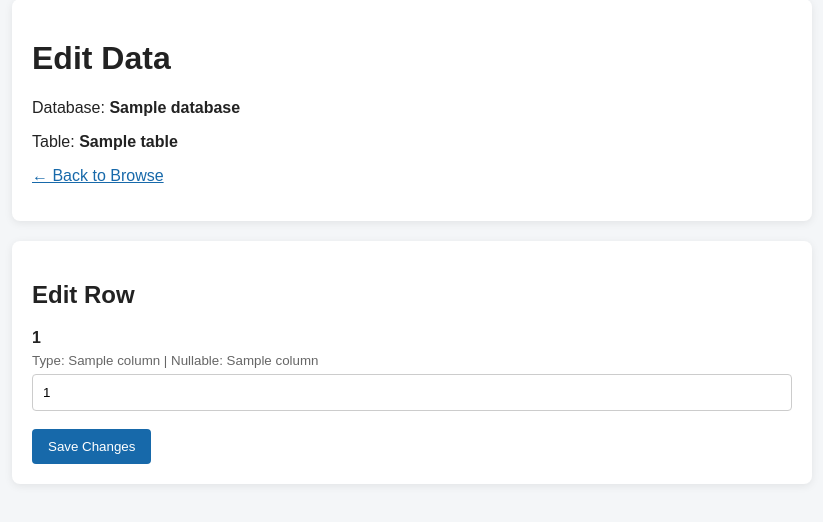
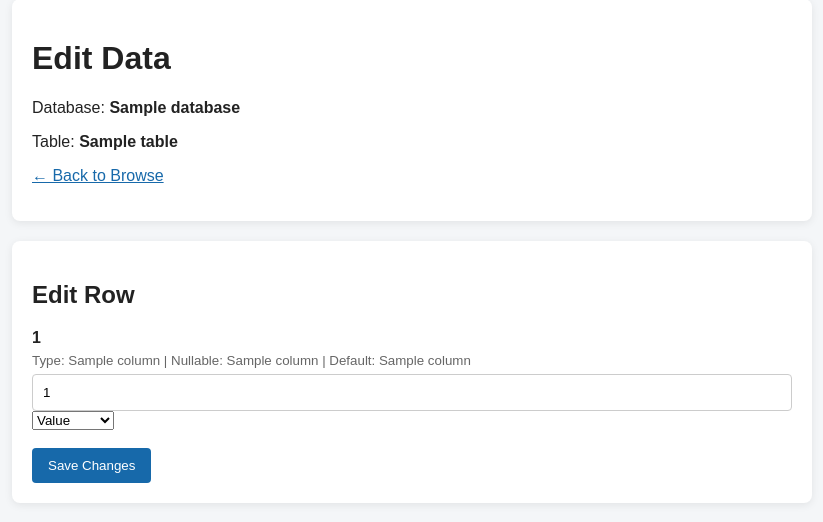
Before and after one commit to fikdaf/custom-panel, a Flask app: template templates/table_edit.html in a window 1280 px wide. Shown: the part 81-603 px from the top of the page, without its empty margins (228-1051 px from the left). Run offline with Flask 3, Linux system fonts and the light colour scheme; the template is opened without the code that fills it: most values are stand-ins (such as "Sample title", 1, 10 or a date in 2020); parts of the project's set-up code (start-up, migrations or seed data) failed here and were passed over.

Commit message:
Add explicit NULL DEFAULT value modes

```diff
--- a/app.py
+++ b/app.py
@@ -1765,22 +1765,27 @@ def insert_table_row(database_name, table_name):
                     if "auto_increment" in extra.lower():
                         continue
 
-                    value = request.form.get(column_name, "").strip()
-
-                    if value == "":
-                        if column_default is not None:
-                            # Omit the column so MariaDB applies its DEFAULT.
-                            continue
-
-                        if is_nullable == "YES":
-                            values.append(None)
-                            column_names.append(column_name)
-                            continue
-
-                        return (
-                            f"Kolom '{column_name}' wajib diisi.",
-                            400
-                        )
+                    mode = request.form.get(f"{column_name}__mode", "")
+                    if mode not in {"VALUE", "NULL", "DEFAULT"}:
+                        return f"Mode kolom '{column_name}' tidak valid.", 400
+                    if mode == "NULL":
+                        if is_nullable != "YES":
+                            return f"Kolom '{column_name}' tidak boleh NULL.", 400
+                        values.append(None)
+                        column_names.append(column_name)
+                        continue
+                    if mode == "DEFAULT":
+                        if column_default is None and is_nullable != "YES":
+                            return f"Kolom '{column_name}' tidak memiliki DEFAULT.", 400
+                        continue
+                    if (
+                        column_name not in request.form
+                        and is_nullable != "YES"
+                        and column_default is None
+                    ):
+                        return f"Kolom '{column_name}' wajib diisi.", 400
+
+                    value = request.form.get(column_name, "")
 
                     values.append(value)
                     column_names.append(column_name)
@@ -1923,22 +1928,32 @@ def edit_table_row(database_name, table_name, row_id):
                     if "auto_increment" in extra.lower():
                         continue
 
-                    value = request.form.get(column_name, "").strip()
-
-                    if value == "":
-                        if column_default is not None:
-                            assignments.append(
-                                f"{quote_mysql_identifier(column_name)} = DEFAULT"
-                            )
-                            continue
-
-                        if is_nullable == "YES":
-                            value = None
-                        else:
-                            return (
-                                f"Kolom '{column_name}' wajib diisi.",
-                                400
-                            )
+                    mode = request.form.get(f"{column_name}__mode", "")
+                    if mode not in {"VALUE", "NULL", "DEFAULT"}:
+                        return f"Mode kolom '{column_name}' tidak valid.", 400
+                    if mode == "NULL":
+                        if is_nullable != "YES":
+                            return f"Kolom '{column_name}' tidak boleh NULL.", 400
+                        assignments.append(
+                            f"{quote_mysql_identifier(column_name)} = %s"
+                        )
+                        values.append(None)
+                        continue
+                    if mode == "DEFAULT":
+                        if column_default is None and is_nullable != "YES":
+                            return f"Kolom '{column_name}' tidak memiliki DEFAULT.", 400
+                        assignments.append(
+                            f"{quote_mysql_identifier(column_name)} = DEFAULT"
+                        )
+                        continue
+                    if (
+                        column_name not in request.form
+                        and is_nullable != "YES"
+                        and column_default is None
+                    ):
+                        return f"Kolom '{column_name}' wajib diisi.", 400
+
+                    value = request.form.get(column_name, "")
 
                     assignments.append(
                         f"{quote_mysql_identifier(column_name)} = %s"
--- a/templates/table_edit.html
+++ b/templates/table_edit.html
@@ -143,6 +143,7 @@
                     <small>
                         Type: {{ column_type }}
                         | Nullable: {{ is_nullable }}
+                        | Default: {{ column_default if column_default is not none else 'implicit/none' }}
                     </small>
 
                     {% if column_name == primary_column or "auto_increment" in extra.lower() %}
@@ -157,15 +158,28 @@
 
                     {% else %}
 
+                        {% if row[loop.index0] is none %}
+                            {% set current_mode = "NULL" %}
+                        {% else %}
+                            {% set current_mode = "VALUE" %}
+                        {% endif %}
+
                         <input
                             type="text"
                             id="column_{{ loop.index }}"
                             name="{{ column_name }}"
                             value="{{ row[loop.index0] if row[loop.index0] is not none else '' }}"
-                            {% if is_nullable == "NO" and column_default is none %}
-                            required
+                        >
+
+                        <select name="{{ column_name }}__mode">
+                            <option value="VALUE" {% if current_mode == "VALUE" %}selected{% endif %}>Value</option>
+                            {% if is_nullable == "YES" %}
+                            <option value="NULL" {% if current_mode == "NULL" %}selected{% endif %}>NULL</option>
                             {% endif %}
-                        >
+                            {% if column_default is not none or is_nullable == "YES" %}
+                            <option value="DEFAULT">DEFAULT</option>
+                            {% endif %}
+                        </select>
 
                     {% endif %}
 
```
Also changed, not shown: templates/table_insert.html (+11 -3 lines).
